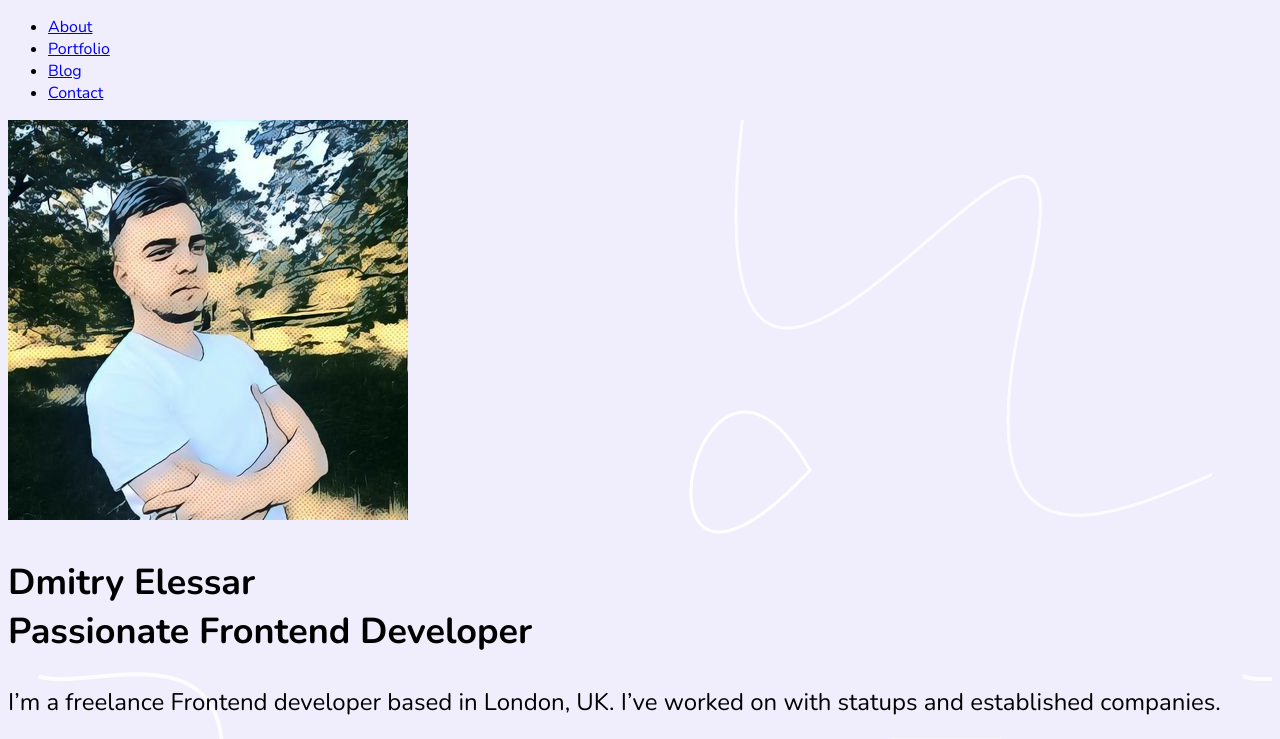
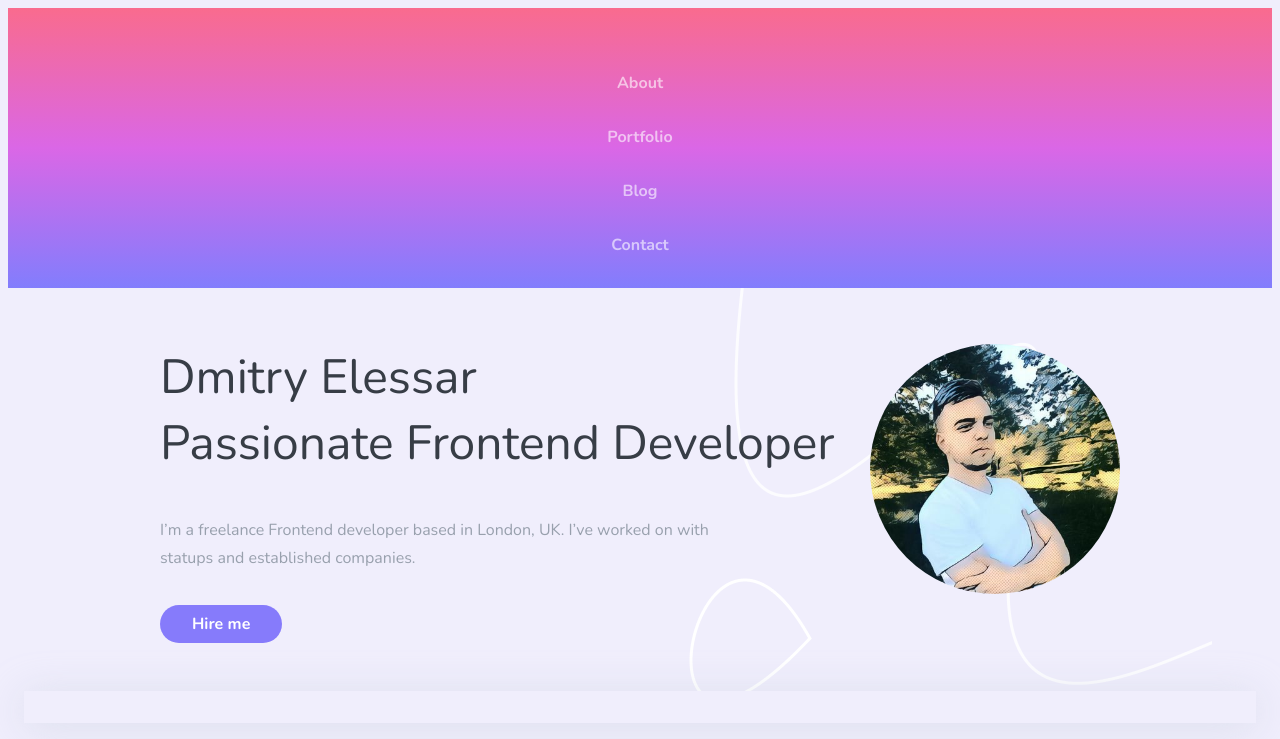
Before and after one commit to hordesnake/rsschool-cv, a plain HTML site: page index.html in a window 1280 px wide. Shown: the top 739 px of the page. Drawn offline with nearby package versions, Linux system fonts and the light colour scheme.

Commit message:
feat: implement cv html+css files

```diff
--- a/style.css
+++ b/style.css
@@ -1,6 +1,7 @@
 @import url('https://fonts.googleapis.com/css?family=Nunito:300,400,700&display=swap');
 
 body {
+
     font-family: 'Nunito', sans-serif;
     background: #F0EEFC;
 }
@@ -8,17 +9,16 @@ body {
 .content {
     grid-area: content;
     background: url(/img/svg.png);
-
+    background-position: flex;
 }
 
 .sidebar {
     grid-area: sidebar;
-    background: linear-gradient (180deg,
-            rgba(251, 97, 199, 1) 35%,
-            rgba(121, 39, 255, 0.8) 100%);
+    background: linear-gradient(to right,
+            rgba(249, 107, 142, 1),
+            rgba(218, 103, 230, 1),
+            rgba(130, 125, 253, 1));
     justify-content: center;
-    /* (180deg, #FB61C7 34.9%, rgba(121, 39, 255, 0.8) 100%); */
-
 }
 
 .footer {
@@ -26,15 +26,170 @@ body {
     background: #eff1f7;
 }
 
-.content {
+.container {
     font-size: 1.5em;
     width: 100;
-    height: 100vh;
+    height: 0vh;
     display: grid;
     grid-template-areas:
         "sidebar"
         "content"
         "footer";
     grid-template-columns: 1fr;
-    grid-template-rows: 130px 800
+    grid-template-rows: 130px 800px 250px;
 }
+
+.content,
+.sidebar,
+.footer {
+    padding: 1em;
+}
+
+nav ul {
+    margin: 0;
+    padding: 0;
+    display: flex;
+    justify-content: space-between;
+    text-align: center;
+}
+
+nav li {
+    list-style: none;
+    padding: 1em 0;
+}
+
+nav li a {
+    color: white;
+    font-weight: 700;
+    opacity: 0.6;
+    text-decoration: none;
+    transition: 0.3s;
+}
+
+nav li a:hover {
+    opacity: 1;
+}
+
+.hero {
+    max-width: 960px;
+    margin: 0 auto;
+    text-align: center;
+
+}
+
+.hero img {
+    width: 200px;
+    border-radius: 100%;
+}
+
+.hero h1 {
+    font-size: 2em;
+    font-weight: 300;
+    color: #373d46;
+    ß
+}
+
+.hero p {
+    font-weight: 300;
+    line-height: 1.8em;
+    color: #98a0ad;
+}
+
+.action-btn {
+    display: inline-block;
+    text-decoration: none;
+    color: white;
+    font-weight: 700;
+    background: #867bfb;
+    padding: 0.5em 2em;
+    border-radius: 40px;
+    margin: 1em 0;
+    transition: 0.3s;
+}
+
+.action-btn:hover {
+    box-shadow: 0 10px 50px rgba(188, 192, 216, 1);
+}
+
+.footer {
+    position: center;
+    /* display: flex; */
+    /* flex-direction: row; */
+    /* margin: 0px auto -3em; */
+    /* max-width: 1024px; */
+    max-height: flex;
+    background: #F0EEFC;
+    box-shadow: 0px 4px 40px rgba(188, 197, 216, 0.4);
+}
+
+footer ul {
+
+    margin: 2em auto;
+    padding: 0;
+    text-align: center;
+    display: flex;
+    flex-direction: row;
+}
+
+footer ul li {
+    list-style: none;
+    align-self: flex-end;
+}
+
+svg {
+    width: 40%;
+
+}
+
+@media (min-width: 1040px) {
+    .container {
+        grid-template-areas:
+            "sidebar content"
+            "sidebar footer";
+        grid-template-columns: 300px 1fr;
+        grid-template-rows: 1fr auto;
+
+    }
+
+    nav ul {
+        display: flex;
+        justify-content: space-between;
+        flex-direction: column;
+    }
+
+    .sidebar {
+        background: linear-gradient(
+                rgba(249, 107, 142, 1),
+                rgba(218, 103, 230, 1),
+                rgba(130, 125, 253, 1));
+        padding-top: 3em;
+    }
+
+    .hero {
+        text-align: left;
+        margin: 2em auto;
+    }
+
+    .hero img {
+        width: 250px;
+        float: right;
+    }
+
+    .hero h1 {
+        font-size: 3em;
+    }
+
+    .hero p {
+        width: 60%;
+    }
+
+    footer ul {
+        max-width: 960px;
+        margin: 0 auto;
+        padding: 2em 0;
+    }
+
+    svg {
+        width: 20%;
+    }
+}
```
